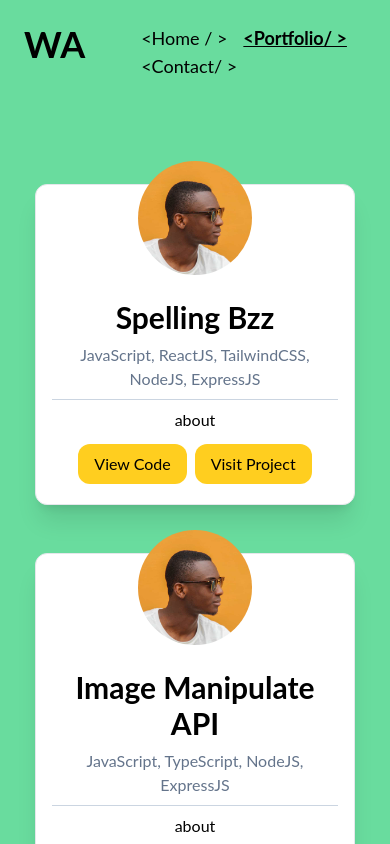
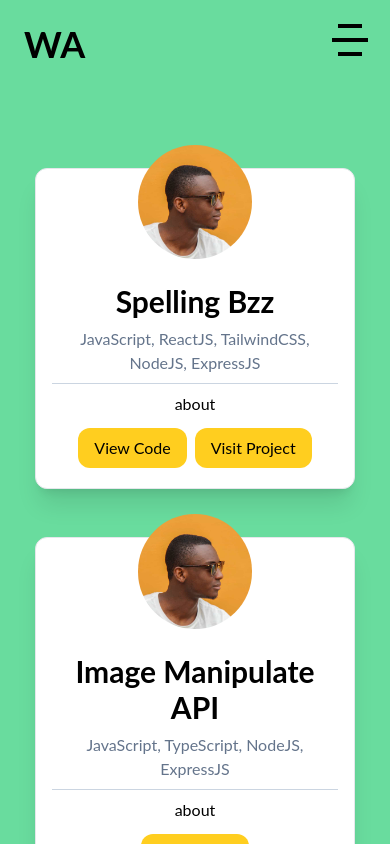
Before and after one commit to wanwari/wanwari.ca, a React (Create React App) app: page /portfolio in a window 390 px wide. Built offline with nearby package versions, Linux system fonts and the light colour scheme.

Commit message:
feat: create compact mobile header for smaller screens

```diff
--- /dev/null
+++ b/src/components/DesktopHeader.tsx
@@ -0,0 +1,43 @@
+import { Link } from "react-router-dom";
+
+interface HeaderProps {
+	active: string;
+}
+
+const DesktopHeader = ({ active }: HeaderProps) => {
+	return (
+		<div className="flex justify-between">
+			<div className="p-6 text-4xl font-bold">
+				<Link to="/">WA</Link>
+			</div>
+			<div className="p-6 text-2xl">
+				<Link
+					to="/"
+					className={`mx-2 hover:text-white ${
+						active === "home" ? "font-bold underline" : ""
+					}`}
+				>
+					&lt;Home &#47; &gt;
+				</Link>
+				<Link
+					to="/portfolio"
+					className={`mx-2 hover:text-white ${
+						active === "portfolio" ? "font-bold underline" : ""
+					}`}
+				>
+					&lt;Portfolio&#47; &gt;
+				</Link>
+				<Link
+					to="/contact"
+					className={`mx-2 hover:text-white ${
+						active === "contact" ? "font-bold underline" : ""
+					}`}
+				>
+					&lt;Contact&#47; &gt;
+				</Link>
+			</div>
+		</div>
+	);
+};
+
+export default DesktopHeader;
--- a/src/components/Header.tsx
+++ b/src/components/Header.tsx
@@ -1,43 +1,18 @@
-import { Link } from "react-router-dom";
+import DesktopHeader from "./DesktopHeader";
+import MobileHeader from "./MobileHeader";
 
-interface HeaderProps {
+interface Props {
 	active: string;
 }
-
-const Header = ({ active }: HeaderProps) => {
-	return (
-		<div className="flex justify-between">
-			<div className="p-6 text-4xl font-bold">
-				<Link to="/">WA</Link>
-			</div>
-			<div className="p-6 text-lg">
-				<Link
-					to="/"
-					className={`mx-2 hover:text-white ${
-						active === "home" ? "font-bold underline" : ""
-					}`}
-				>
-					&lt;Home &#47; &gt;
-				</Link>
-				<Link
-					to="/portfolio"
-					className={`mx-2 hover:text-white ${
-						active === "portfolio" ? "font-bold underline" : ""
-					}`}
-				>
-					&lt;Portfolio&#47; &gt;
-				</Link>
-				<Link
-					to="/contact"
-					className={`mx-2 hover:text-white ${
-						active === "contact" ? "font-bold underline" : ""
-					}`}
-				>
-					&lt;Contact&#47; &gt;
-				</Link>
-			</div>
-		</div>
-	);
+const Header = ({ active }: Props) => {
+	const { innerWidth } = window;
+	const correctHeader =
+		innerWidth >= 768 ? (
+			<DesktopHeader active={active} />
+		) : (
+			<MobileHeader active={active} />
+		);
+	return <>{correctHeader}</>;
 };
 
 export default Header;
--- /dev/null
+++ b/src/components/MobileHeader.tsx
@@ -0,0 +1,62 @@
+import { Link } from "react-router-dom";
+import { RiMenu5Line } from "react-icons/ri";
+import { useState } from "react";
+
+interface Props {
+	active: string;
+}
+
+const MobileHeader = ({ active }: Props) => {
+	const [displayMenu, setDisplayMenu] = useState(false);
+
+	return (
+		<div className="flex justify-between">
+			<div className="p-6 text-4xl font-bold">
+				<Link to="/">WA</Link>
+			</div>
+			<div
+				onClick={() => setDisplayMenu(!displayMenu)}
+				className=" absolute top-0 right-0 p-4"
+			>
+				<RiMenu5Line className="text-5xl hover:text-white hover:cursor-pointer" />
+			</div>
+
+			{displayMenu && (
+				<div className="bg-pink h-screen absolute left-0 w-3/4">
+					<div className="flex flex-col p-4 text-center mt-48 text-4xl">
+						<Link
+							to="/"
+							className={`m-4 hover:text-white ${
+								active === "home" ? "font-bold underline" : ""
+							}`}
+						>
+							&lt;Home &#47; &gt;
+						</Link>
+						<Link
+							to="/portfolio"
+							className={`m-4 hover:text-white ${
+								active === "portfolio"
+									? "font-bold underline"
+									: ""
+							}`}
+						>
+							&lt;Portfolio&#47; &gt;
+						</Link>
+						<Link
+							to="/contact"
+							className={`m-4 hover:text-white ${
+								active === "contact"
+									? "font-bold underline"
+									: ""
+							}`}
+						>
+							&lt;Contact&#47; &gt;
+						</Link>
+					</div>
+				</div>
+			)}
+		</div>
+	);
+};
+
+export default MobileHeader;
--- a/tailwind.config.js
+++ b/tailwind.config.js
@@ -8,6 +8,7 @@ module.exports = {
 				bgGreen: "#69DC9E",
 				bgBlue: "#44CCFF",
 				yellow: "#FFCE1F",
+				pink: "#EF8094",
 			},
 		},
 	},
```
